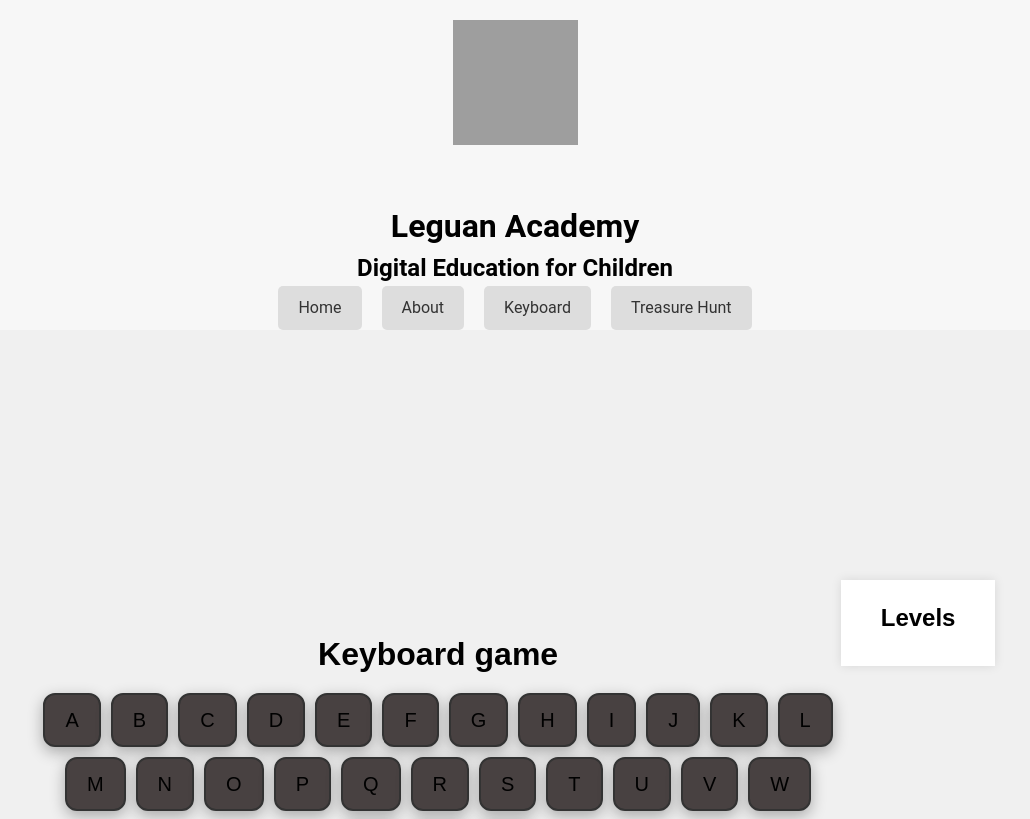
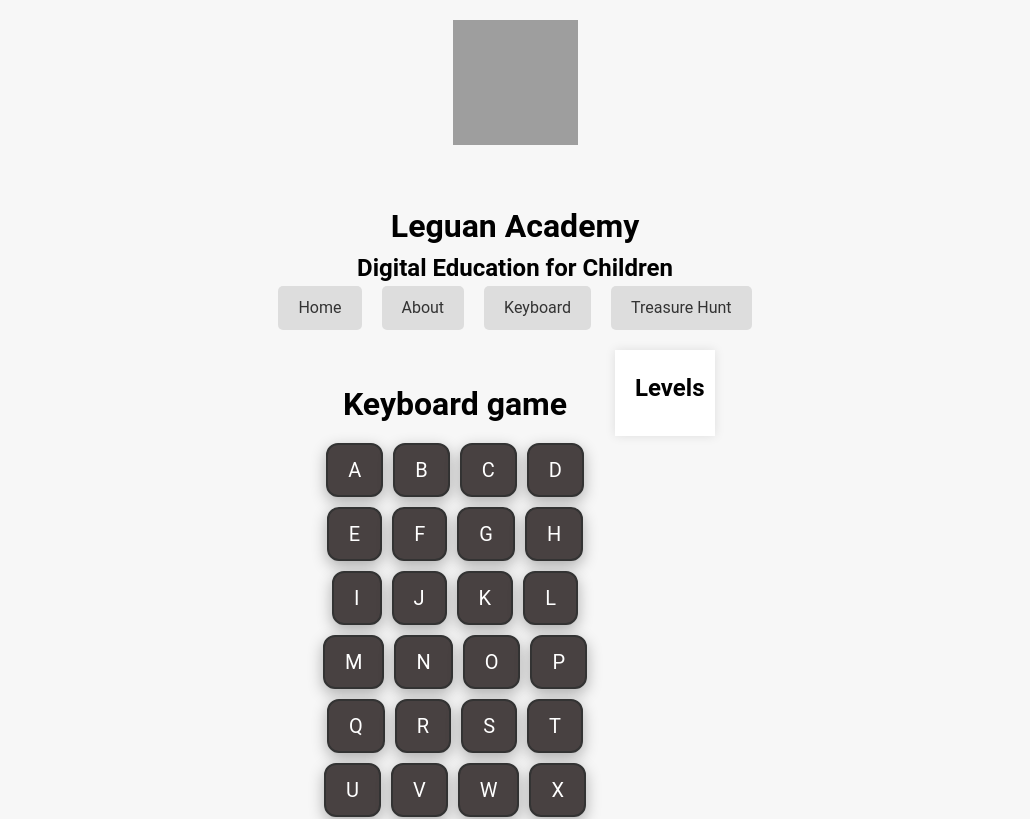
Before and after one commit to sabinahschmitz/Leguan-academy, a Vue app: page /keyboard in a window 1280 px wide. Shown: the top 819 px of the page, without its empty margins (125-1155 px from the left). Built offline with nearby package versions, Linux system fonts and the light colour scheme; grey boxes are pictures that could not be loaded.

Commit message:
responsiveness

```diff
--- a/src/views/KeyboardView.vue
+++ b/src/views/KeyboardView.vue
@@ -1,5 +1,5 @@
 <script setup>
-import {ref} from 'vue'
+import { ref } from 'vue'
 import mova from '@/assets/sounds/a.mov'
 import movb from '@/assets/sounds/b.mov'
 import movc from '@/assets/sounds/c.mov'
@@ -29,7 +29,7 @@ import movz from '@/assets/sounds/z.mov'
 
 const alphabet = ref('ABCDEFGHIJKLMNOPQRSTUVWXYZ'.split(''))
 const sounds = ref({
-        A: mova, // Replace with actual sound file names
+  A: mova,
   B: movb,
   C: movc,
   D: movd,
@@ -55,13 +55,9 @@ const sounds = ref({
   X: movx,
   Y: movy,
   Z: movz,
-
-
-        // Add more sounds for each letter
 })
 
 const playSound = (letter) => {
-      //const audio = new Audio(sounds.value[letter]);
   const audio = new Audio(sounds.value[letter])
   audio.load();
   audio.play();
@@ -69,7 +65,6 @@ const playSound = (letter) => {
 </script>
 
 <template>
-  <div> <body>
   <div id="app">
     <div class="game-container">
       <div class="keyboard">
@@ -84,12 +79,8 @@ const playSound = (letter) => {
       </div>
     </div>
   </div>
+</template>
 
-</body>
-
-</div>
-
-</template>
 <style scoped>
 body {
   font-family: Arial, sans-serif;
@@ -98,32 +89,35 @@ body {
   display: flex;
   justify-content: center;
   align-items: center;
-  height: 100vh;
+  min-height: 100vh;
   background-color: #f0f0f0;
 }
 
 #app {
   text-align: center;
+  max-width: 100%;
+  overflow-x: hidden;
 }
 
 .game-container {
   display: flex;
-  justify-content: space-between;
-  align-items: flex-start;
-  width: 80%;
-  max-width: 1200px;
+  flex-direction: column;
+  align-items: center;
+  width: 90%;
+  max-width: 400px;
   margin: 0 auto;
 }
 
 .keyboard {
-  flex-grow: 1;
+  width: 100%;
 }
 
 .panel {
-  flex-basis: 30%;
+  width: 100%;
   padding: 20px;
   background-color: #fff;
   box-shadow: 0 0 10px rgba(0, 0, 0, 0.1);
+  margin-top: 20px;
 }
 
 h1, h2 {
@@ -136,14 +130,29 @@ h1, h2 {
   margin: 5px;
   border: 2px solid #333;
   background-color: #484141;
+  color: #fff;
   cursor: pointer;
   transition: background-color 0.3s, color 0.3s, border-color 0.3s;
 }
 
 .key:hover {
   background-color: #63a1c7;
-  color: #fff;
   border-color: #333;
 }
 
+@media (min-width: 768px) {
+  .game-container {
+    flex-direction: row;
+    justify-content: space-between;
+    align-items: flex-start;
+  }
+
+  .keyboard {
+    width: 70%;
+  }
+
+  .panel {
+    width: 25%;
+  }
+}
 </style>
--- a/src/views/TreasureHuntView.vue
+++ b/src/views/TreasureHuntView.vue
@@ -2,11 +2,16 @@
     <div>
       <header>
         <h1>Treasure Hunt Game</h1>
-        <!-- Move the header content here if needed -->
       </header>
       <div class="container">
         <div ref="gameContainer" class="th-grid"></div>
-        <div ref="instructionPanel" class="th-instructions">Instructions will appear here.</div>
+        <div class="th-instructions">
+          <div ref="instructionPanel" class="instruction-content">Instructions will appear here.</div>
+
+        </div>
+      </div>
+      <div class="treasure-image-container" v-show="treasureFound">
+            <img src="/src/assets/icons/treasure.png" alt="Treasure" class="treasure-icon">
           </div>
     </div>
   </template>
@@ -16,7 +21,9 @@
 
   const gridSize = 8;
   let grid = new Array(gridSize * gridSize).fill('');
+  let hasTreasure = new Array(gridSize * gridSize).fill(false);
   let treasureIndex = Math.floor(Math.random() * grid.length);
+  hasTreasure[treasureIndex] = true;
   let selectedIndex = gridSize * (gridSize - 1); // Bottom-left corner
   const directions = ['↑', '→', '↓', '←'];
   const directionText = ['UP', 'RIGHT', 'DOWN', 'LEFT'];
@@ -65,7 +72,6 @@
     for (let i = 0; i < grid.length; i++) {
       const cell = document.createElement('div');
       cell.className = 'th-cell';
-      //cell.textContent = i; // Debug: display index of each cell
       gameContainer.value.appendChild(cell);
     }
     console.log("Grid initialized!");
@@ -130,17 +136,17 @@
     return directions;
   }
 
+
   function revealContent(index, cell) {
-
     // Remove the 'th-selected' class from the previously selected cell
     gameContainer.value.children[selectedIndex].classList.remove('th-selected');
     // Add the 'th-selected' class to the clicked cell
     cell.classList.add('th-selected');
     selectedIndex = index; // Update the selectedIndex
     if (index === treasureIndex) {
-    // Display the treasure icon
-    cell.innerHTML = '<img src="/path/to/treasure-icon.png" alt="Treasure" class="treasure-icon">';
-    instructionPanel.value.innerHTML = '<div>Congratulations! You found the treasure!</div>';
+        // Display the treasure icon in the instructions panel
+        instructionPanel.value.innerHTML = '<div>Congratulations! You found the treasure!</div>' +
+                                           '<img src="/src/assets/icons/treasure.png" alt="Treasure" class="treasure-icon">';
     } else if (grid[index]) {
         cell.textContent = grid[index];
         instructionPanel.value.innerHTML = `<div>${grid[index]}: Go ${directionText[directions.indexOf(grid[index])]}!</div>`;
@@ -149,6 +155,9 @@
         instructionPanel.value.textContent = 'No clue here. Try another cell.';
     }
 }
+
+
+
 
   function endGame() {
     // Disable further interaction with cells
@@ -172,9 +181,31 @@
   </script>
 
   <style scoped>
+  .container{
+    display: flex;
+    flex-direction: row;
+    align-items: center;
+  }
   .treasure-icon {
-  width: 100%; /* Adjust the width of the image to fill the cell */
-  height: 100%; /* Adjust the height of the image to fill the cell */
-  object-fit: contain; /* Ensure the image fits within the cell without distortion */
+    max-width: 100%; /* Ensure the image does not exceed its container width */
+    height: auto; /* Maintain the aspect ratio of the image */
+  }
+
+  .th-instructions {
+    display: flex; /* Make the instruction panel and treasure image container flex items */
+    align-items: center; /* Align items vertically */
+    justify-content: space-between; /* Space items evenly */
+    font-size: 20px;
+    border: 1px solid black;
+    padding: 10px;
+    width: 60%; /* Adjust width as needed */
+  }
+
+  .instruction-content {
+    flex-grow: 1; /* Allow the instruction panel to grow */
+  }
+
+  .treasure-image-container {
+    margin-left: 20px; /* Add space between the instruction panel and treasure image */
   }
 </style>
```
Lines whose indentation alone changed are shown as unchanged.
